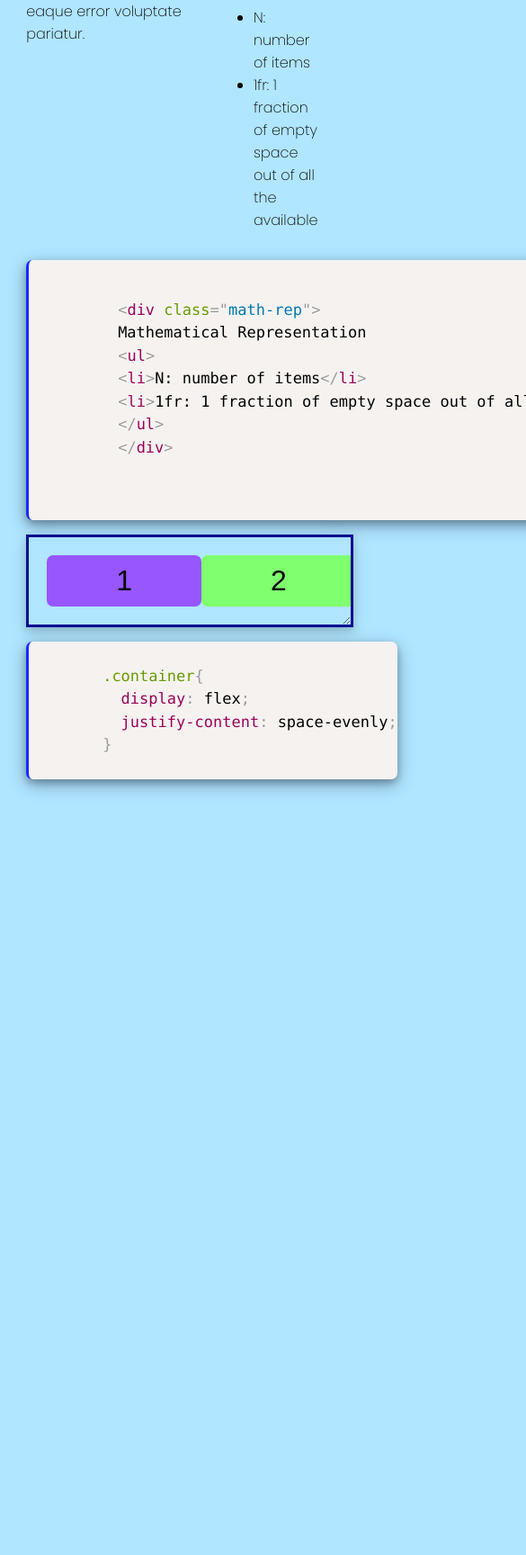
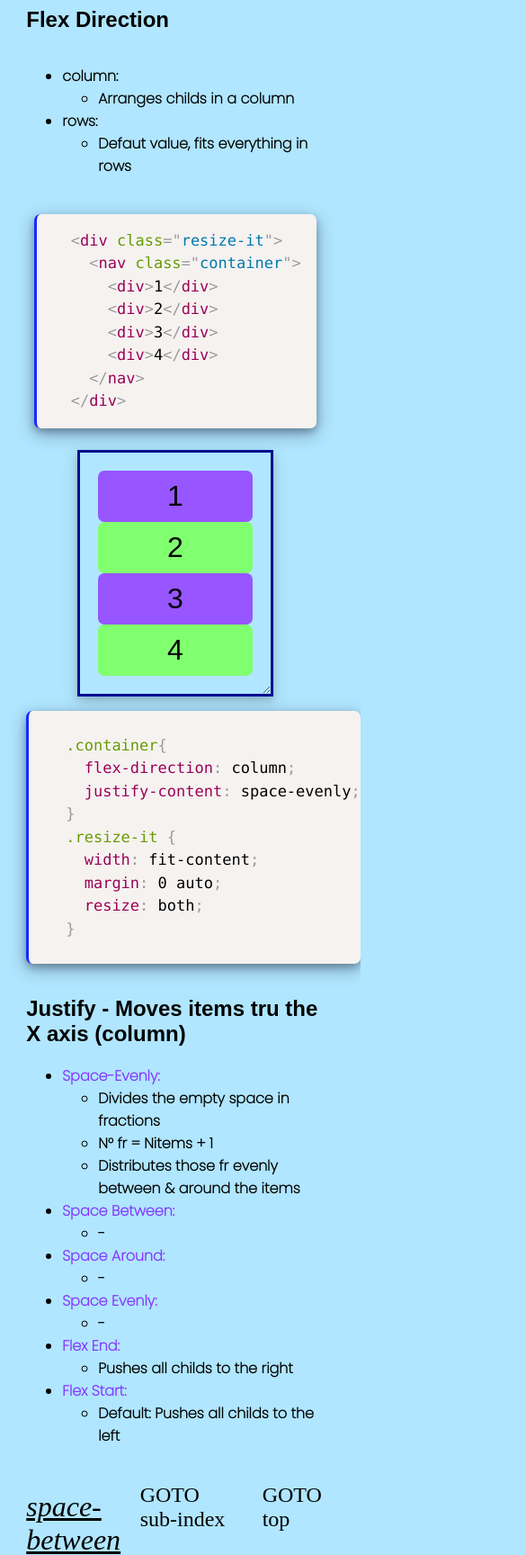
Before and after one commit to Hachikoi-the-creator/FlexboxDisplay, a plain HTML site: page Flexamples/1one-a.html in a window 390 px wide. Shown: the part 272-2000 px from the top of the page at 90% size, 585 px wide, since content can reach past the window. Before the commit the page ends 1168 px from the top, so only its background shows below. Drawn offline with Linux system fonts and the light colour scheme.

Commit message:
all working, just a rutine checkpoint

```diff
--- a/Flexamples/1one-a.html
+++ b/Flexamples/1one-a.html
@@ -12,6 +12,20 @@
   <title>A</title>
 
   <style>
+    /* 1 section Flexbox */
+    /* responsivenes */
+    .small-example {
+      display: flex;
+    }
+    @media only screen and (max-width: 1100px) {
+      .small-example {
+      /* display: flex; */
+      flex-direction: column;
+      }
+    }
+
+
+
     /* Flexbox stuff */
 
     .container{
@@ -20,8 +34,11 @@
       /* change the direction from x -> y */
       /* flex-direction: column; */
 
-      /*Pssible values: flex-start(default), flex-end, space-around, space-between, space evenly  */
-      justify-content: space-evenly;
+      /*Pssible values: flex-start(default), flex-end, space-around, space-between, space evenly
+      -flex-start
+      -flex-start
+      -*/
+      justify-content:space-around;
     }
 
     /* extra stuff */
@@ -29,44 +46,146 @@
       font-size: 20px;
       text-align: center;
     }
+    .sub-index {
+      display: flex;
+      font-size: 1.5rem;
+    }
+    .sub-index > .second {
+      margin-left: auto;
+      margin-right: 2ch;
+    }
+    .sub-index > .sub-title {
+      font-size: 2rem;
+      font-style: italic;
+      font-weight: 400;
+      text-decoration: underline;
+    }
   </style>
-
 </head>
 
 <body>
 
+  <h1 id="top">
+    <a href="#direction">flex direction</a>
+    <a href="#justify">justify</a> &
+    <a href="#">align content</a>
+  </h1>
 
-  <h1>justify content & flex direction</h1>
-  <!-- my explanation of what is happening -->
+  <!-------
+  First section - 1/2 - Flex direction
+  ------->
+  <h2 id="direction">Flex Direction</h2>
   <div class="resume">
-    <div class="style-explan">
-      Lorem ipsum dolor sit amet consectetur adipisicing elit. Maiores distinctio voluptas ut modi provident maxime sequi eaque error voluptate pariatur.
-    </div>
+    <!-- <div class="style-explan"> -->
+      <ul>
+        <li>column:</li>
+        <ul>
+          <li>Arranges childs in a column</li>
+        </ul>
 
-    <div class="math-rep">
-      Mathematical Representation
-      <p>Lorem, ipsum dolor.</p>
+        <li>rows:</li>
         <ul>
-        <li>N: number of items</li>
-        <li>1fr: 1 fraction of empty space out of all the available</li>
+          <li>Defaut value, fits everything in rows</li>
         </ul>
-    </div>
-  </div>
+      </ul>
+    <!-- </div> -->
+  </div>  <!-- end of resume -->
 
-  <div class="code-snip html-code">
+  <!-- this div is to make responsiveness here -->
+  <div class="small-example">
+  <!-- html code -->
+  <div class="code-snip html-code" id="html-code-a">
     <pre>
-      <code class="lang-html">
-        &lt;<span class="hljs-keyword">div</span> class=<span class="hljs-string">"math-rep"</span>&gt;
-        Mathematical Representation
-        &lt;ul&gt;
-        &lt;li&gt;N: <span class="hljs-built_in">number</span> <span class="hljs-keyword">of</span> <span class="hljs-keyword">items</span>&lt;/li&gt;
-        &lt;li&gt;<span class="hljs-number">1</span>fr: <span class="hljs-number">1</span> fraction <span class="hljs-keyword">of</span> <span class="hljs-literal">empty</span> <span class="hljs-literal">space</span> out <span class="hljs-keyword">of</span> all <span class="hljs-keyword">the</span> available&lt;/li&gt;
-        &lt;/ul&gt;
-        &lt;/<span class="hljs-keyword">div</span>&gt;
+  <code class="lang-html">&lt;div <span class="hljs-class"><span class="hljs-keyword">class</span></span>=<span class="hljs-string">"resize-it"</span>&gt;
+    <span class="xml"><span class="hljs-tag">&lt;<span class="hljs-name">nav</span> <span class="hljs-attr">class</span>=<span class="hljs-string">"container"</span>&gt;</span>
+      <span class="hljs-tag">&lt;<span class="hljs-name">div</span>&gt;</span>1<span class="hljs-tag">&lt;/<span class="hljs-name">div</span>&gt;</span>
+      <span class="hljs-tag">&lt;<span class="hljs-name">div</span>&gt;</span>2<span class="hljs-tag">&lt;/<span class="hljs-name">div</span>&gt;</span>
+      <span class="hljs-tag">&lt;<span class="hljs-name">div</span>&gt;</span>3<span class="hljs-tag">&lt;/<span class="hljs-name">div</span>&gt;</span>
+      <span class="hljs-tag">&lt;<span class="hljs-name">div</span>&gt;</span>4<span class="hljs-tag">&lt;/<span class="hljs-name">div</span>&gt;</span>
+    <span class="hljs-tag">&lt;/<span class="hljs-name">nav</span>&gt;</span></span>
+  &lt;<span class="hljs-regexp">/div&gt;</span></code></pre>
+  </div>  <!-- end html code -->
+
+  <!-- live example 1 -->
+  <div class="resize-it" style="width: fit-content; margin: 0 auto; resize: both;">
+    <nav class="container" style="flex-direction: column;">
+      <div>1</div>
+      <div>2</div>
+      <div>3</div>
+      <div>4</div>
+    </nav>
+  </div>  <!-- end live example -->
+
+  <!-- css code -->
+  <div class="code-snip css-code">
+    <pre class="line-numbers">
+  <code class="language-css">
+    .container{
+      flex-direction: column;
+      justify-content: space-evenly;
+    }
+    .resize-it {
+      width: fit-content;
+      margin: 0 auto;
+      resize: both;
+    }
   </code>
     </pre>
-  </div>
+  </div>  <!-- end fo div for css code -->
+  </div>  <!-- end of div to responsiveness -->
 
+
+  <!-------
+  Second thingy
+  ------->
+  <h2 id="justify">Justify - Moves items tru the X axis (column)</h2>
+
+  <ul>
+    <li><a href="#space-evenly">space-evenly:</a>
+          <ul>
+            <li>Divides the empty space in fractions</li>
+            <li>N° fr = Nitems + 1 </li>
+            <li>Distributes those fr evenly between & around the items</li>
+          </ul>
+        </li>
+
+        <li><a href="#space-between">space between:</a>
+          <ul>
+            <li>-</li>
+          </ul>
+        </li>
+
+        <li><a href="#space-around">space around:</a>
+          <ul>
+            <li>-</li>
+          </ul>
+        </li>
+
+        <li><a href="#space-evenly">space evenly:</a>
+          <ul>
+            <li>-</li>
+          </ul>
+        </li>
+
+        <li><a href="#">flex end:</a>
+          <ul>
+            <li>Pushes all childs to the right</li>
+          </ul>
+        </li>
+
+        <li><a href="#">flex start:</a>
+          <ul>
+            <li>Default: Pushes all childs to the left</li>
+          </ul>
+        </li>
+      </ul>
+
+      <div class="sub-index">
+        <p class="sub-title">space-between</p>
+        <p class="second">GOTO sub-index</p>
+        <p>GOTO top</p>
+      </div><!-- end of resume -->
+  <!-- live example 2 -->
   <div class="resize-it">
     <nav class="container">
       <div>1</div>
@@ -74,9 +193,9 @@
       <div>3</div>
       <div>4</div>
     </nav>
-  </div>
+  </div>  <!-- end live example -->
 
-  <!-- code snippets -->
+  <!-- css code -->
   <div class="code-snip css-code">
     <pre class="line-numbers">
   <code class="language-css">
@@ -86,10 +205,49 @@
     }
   </code>
     </pre>
+  </div>  <!-- end css code -->
+
+  <!-------
+  Third thingy
+  ------->
+  <h2 id="justify">AAA</h2>
+  <h3>Moves items tru the X axis (column)</h3>
+  <div class="resume">
+      <ul>
+        <li>space-evenly:</li>
+        <ul>
+          <li>Divides the empty space in fractions</li>
+          <li>N° fr = Nitems + 1 </li>
+          <li>Distributes those fr evenly between & around the items</li>
+        </ul>
+      </ul>
+  </div>
+
+  <!-- live example 2 -->
+  <div class="resize-it">
+    <nav class="container" style="justify-content: space-around;">
+      <div>1</div>
+      <div>2</div>
+      <div>3</div>
+      <div>4</div>
+    </nav>
+  </div>  <!-- end live example -->
+
+  <!-- css code -->
+  <div class="code-snip css-code">
+    <pre class="line-numbers">
+  <code class="language-css">
+    .container{
+      display: flex;
+      justify-content: space-evenly;
+    }
+  </code>
+    </pre>
+  </div>  <!-- end css code -->
 
 
-  </div>
-  <!-- code highlighting -->
+
+  <!-- code highlighting script-->
   <script src="../prism-highlight/prism.js"></script>
 </body>
 </html>
--- /dev/null
+++ b/Flexamples/cast.css
@@ -0,0 +1,9 @@
+body {
+  width: fit-content;
+  margin: 0 auto;
+  resize: both;
+  /* justify-content: space-around; */
+  /* justify-content:space-between; */
+  /* justify-content:space-evenly; */
+  justify-content:flex-end;
+}
--- a/Flexamples/generic-styles.css
+++ b/Flexamples/generic-styles.css
@@ -27,6 +27,18 @@ h1 {
   text-transform: capitalize;
   text-align: center;
   font-family: 'Poppins', sans-serif;
+  font-size: 3rem;
+  color: rgb(132, 56, 255);
+}
+h2, h3 {
+  font-family: 'Raleway', sans-serif;
+}
+a {
+  color: rgb(132, 56, 255);
+  text-decoration: none;
+}
+a:hover {
+  text-decoration: underline;
 }
 
 /* the stuff below the title */
@@ -36,6 +48,13 @@ h1 {
   justify-content: space-between;
   word-wrap:normal;
   font-family: 'Poppins', sans-serif;
+}
+ul > li {
+  font-family: 'Poppins', sans-serif;
+  font-weight: 600;
+}
+li > a {
+  text-transform: capitalize;
 }
 
 /* code blocks styling */
```
Lines whose indentation alone changed are shown as unchanged.
